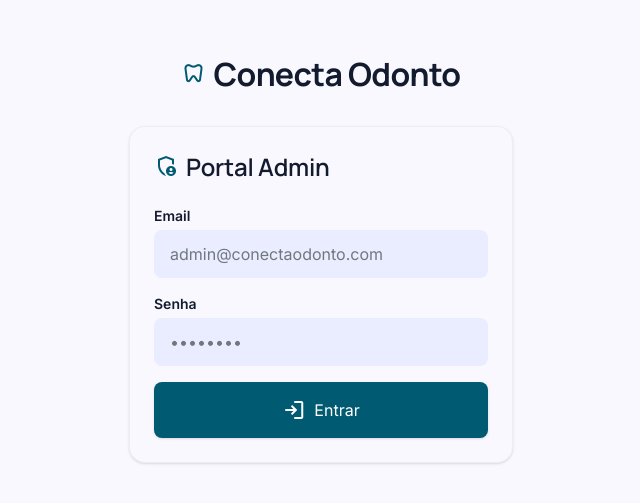
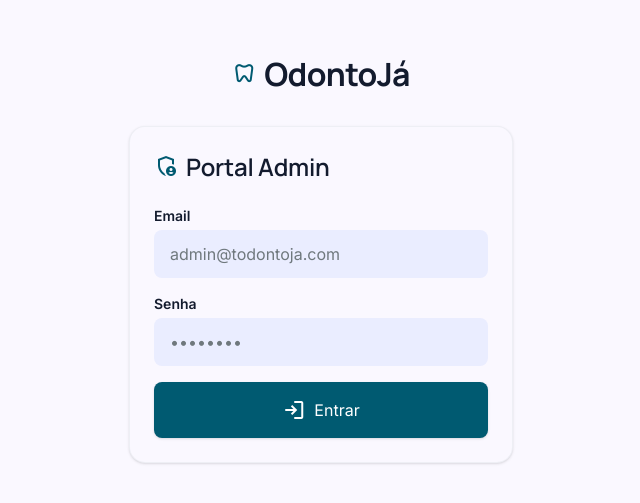
Before and after one commit to gabrielstrob/UPX5_AgilizaSaude, a React (Vite) app in the folder frontend-app/: page /login in a window 1280 px wide. Shown: the part 141-644 px from the top of the page, without its empty margins (319-959 px from the left). Built offline with nearby package versions, Linux system fonts and the light colour scheme; no server answers.

Commit message:
Fix: Melhorias diversas no Layout e UI

```diff
--- a/frontend-app/index.html
+++ b/frontend-app/index.html
@@ -6,7 +6,7 @@
     <meta name="viewport" content="width=device-width, initial-scale=1.0" />
     <link href="https://fonts.googleapis.com/css2?family=Inter:wght@400;600&family=Manrope:wght@600;700&display=swap" rel="stylesheet"/>
     <link href="https://fonts.googleapis.com/css2?family=Material+Symbols+Outlined:wght,FILL@100..700,0..1&display=swap" rel="stylesheet"/>
-    <title>Conecta Odonto</title>
+    <title>OdontoJá</title>
   </head>
   <body>
     <div id="root"></div>
--- a/frontend-app/src/components/Layout.tsx
+++ b/frontend-app/src/components/Layout.tsx
@@ -9,7 +9,7 @@ export default function Layout() {
       <header className="fixed top-0 left-0 w-full z-50 flex justify-between items-center px-6 h-16 bg-white dark:bg-slate-950 shadow-sm dark:shadow-none border-b border-slate-100 dark:border-slate-900">
         <div className="text-cyan-700 dark:text-cyan-400 font-extrabold flex items-center gap-2">
           <span className="material-symbols-outlined" style={{ fontVariationSettings: "'FILL' 1" }}>health_and_safety</span>
-          <span className="font-manrope font-bold text-lg tracking-tight">Conecta Odonto</span>
+          <span className="font-manrope font-bold text-lg tracking-tight">OdontoJá</span>
         </div>
 
       </header>
--- a/frontend-app/src/index.css
+++ b/frontend-app/src/index.css
@@ -4,6 +4,15 @@
 @layer utilities {
   .pb-safe { padding-bottom: env(safe-area-inset-bottom, 20px); }
   .pt-safe { padding-top: env(safe-area-inset-top, 0px); }
+}
+
+.leaflet-control-attribution {
+  bottom: 72px !important;
+}
+@media (min-width: 768px) {
+  .leaflet-control-attribution {
+    bottom: 0 !important;
+  }
 }
 
 html, body {
--- a/frontend-app/src/pages/Login.tsx
+++ b/frontend-app/src/pages/Login.tsx
@@ -29,7 +29,7 @@ export default function Login() {
       <div className="w-full max-w-sm">
         <div className="flex items-center justify-center gap-2 mb-8">
           <span className="material-symbols-outlined text-primary text-[40px]">dentistry</span>
-          <h1 className="font-h1 text-h1 text-on-surface">Conecta Odonto</h1>
+          <h1 className="font-h1 text-h1 text-on-surface">OdontoJá</h1>
         </div>
 
         <div className="bg-surface rounded-2xl p-6 shadow-sm border border-outline-variant/20">
@@ -52,7 +52,7 @@ export default function Login() {
                 type="email"
                 value={email}
                 onChange={(e) => setEmail(e.target.value)}
-                placeholder="admin@conectaodonto.com"
+                placeholder="admin@todontoja.com"
                 required
                 className="w-full bg-surface-container rounded-lg px-4 py-3 outline-none focus:ring-2 focus:ring-primary text-on-surface placeholder:text-outline"
               />
--- a/frontend-app/src/pages/Mapa.tsx
+++ b/frontend-app/src/pages/Mapa.tsx
@@ -171,7 +171,7 @@ export default function Mapa() {
   };
 
   return (
-    <div className="fixed inset-0 top-16 bottom-[80px] md:bottom-0 md:left-64 z-0 bg-surface-container">
+    <div className="fixed inset-0 top-16 bottom-0 md:left-64 z-0 bg-surface-container">
       <MapContainer center={userLocation} zoom={13} zoomControl={false} style={{ height: '100%', width: '100%' }} className="leaflet-container">
         <TileLayer
           attribution='&copy; <a href="https://www.openstreetmap.org/copyright">OpenStreetMap</a> contributors'
@@ -197,7 +197,7 @@ export default function Mapa() {
       </MapContainer>
 
       {/* CEP Input */}
-      <div className="absolute top-container-padding left-container-padding z-[401] w-[min(360px,100%-2rem)] bg-surface/95 backdrop-blur-md border border-outline-variant/30 rounded-xl shadow-[0_4px_20px_rgba(0,0,0,0.08)] p-3">
+      <div className="absolute top-container-padding left-container-padding z-[401] w-[calc(100%-2rem)] max-w-[360px] max-sm:max-w-none bg-surface/95 backdrop-blur-md border border-outline-variant/30 rounded-xl shadow-[0_4px_20px_rgba(0,0,0,0.08)] p-3">
         <div className="flex items-center gap-2">
           <input
             value={cep}
@@ -222,7 +222,7 @@ export default function Mapa() {
       </div>
 
       {/* Floating Controls (Top Right) */}
-      <div className="absolute top-container-padding right-container-padding z-[400] flex flex-col gap-unit">
+      <div className="absolute top-container-padding right-container-padding max-sm:top-[132px] z-[400] flex flex-col gap-unit">
         <button
           onClick={resetToGps}
           className="w-12 h-12 bg-surface text-on-surface rounded-full shadow-[0_4px_20px_rgba(0,0,0,0.06)] flex items-center justify-center hover:bg-surface-container-low transition-colors border border-outline-variant/30"
@@ -236,7 +236,7 @@ export default function Mapa() {
 
       {/* Closest Unit Card */}
       {activeClinica && (
-        <div className="absolute bottom-container-padding left-0 w-full px-container-padding z-[400]">
+        <div className="absolute bottom-[88px] md:bottom-container-padding left-0 w-full px-container-padding z-[400]">
           <div className="bg-surface rounded-xl shadow-[0_4px_20px_rgba(0,0,0,0.08)] border border-outline-variant/20 overflow-hidden backdrop-blur-md bg-white/95">
             <div className="p-4">
               <div className="flex justify-between items-start mb-stack-sm">
@@ -247,7 +247,7 @@ export default function Mapa() {
                     {activeClinica.distancia_km} km de distância
                   </p>
                 </div>
-                <div className={`px-2 py-1 rounded text-xs font-semibold flex items-center gap-1 ${activeClinica.aberto_24h ? 'bg-surface-container-high text-primary' : 'bg-surface-container text-outline'}`}>
+                <div className={`shrink-0 px-2.5 py-1.5 rounded-full text-xs font-semibold flex items-center gap-1.5 ${activeClinica.aberto_24h ? 'bg-surface-container-high text-primary' : 'bg-surface-container text-outline'}`}>
                   <span className={`w-2 h-2 rounded-full block ${activeClinica.aberto_24h ? 'bg-primary' : 'bg-outline'}`}></span>
                   {activeClinica.aberto_24h ? '24 Horas' : 'Aberto'}
                 </div>
--- a/frontend-app/src/pages/Unidades.tsx
+++ b/frontend-app/src/pages/Unidades.tsx
@@ -67,7 +67,7 @@ export default function Unidades() {
               <div className="flex-1">
                 <div className="flex justify-between items-start mb-2">
                   <h3 className="font-h2 text-[18px] text-on-surface leading-tight pr-2">{clinica.nome}</h3>
-                  <div className={`px-2 py-1 rounded text-xs font-semibold flex items-center gap-1 shrink-0 ${clinica.aberto_24h ? 'bg-surface-container-high text-primary' : 'bg-surface-container text-outline'}`}>
+                  <div className={`px-2.5 py-1.5 rounded-full text-xs font-semibold flex items-center gap-1.5 shrink-0 ${clinica.aberto_24h ? 'bg-surface-container-high text-primary' : 'bg-surface-container text-outline'}`}>
                   <span className={`w-2 h-2 rounded-full block ${clinica.aberto_24h ? 'bg-primary' : 'bg-outline'}`}></span>
                   {clinica.aberto_24h ? '24 Horas' : 'Aberto'}
                 </div>
--- a/frontend-app/stitch_screens/detalhes.html
+++ b/frontend-app/stitch_screens/detalhes.html
@@ -3,7 +3,7 @@
 <html class="light" lang="pt-BR"><head>
 <meta charset="utf-8"/>
 <meta content="width=device-width, initial-scale=1.0" name="viewport"/>
-<title>Conecta Odonto - Unidade Detalhe</title>
+<title>OdontoJá - Unidade Detalhe</title>
 <script src="https://cdn.tailwindcss.com?plugins=forms,container-queries"></script>
 <link href="https://fonts.googleapis.com/css2?family=Inter:wght@400;600&amp;family=Manrope:wght@600;700&amp;display=swap" rel="stylesheet"/>
 <link href="https://fonts.googleapis.com/css2?family=Material+Symbols+Outlined:wght,FILL@100..700,0..1&amp;display=swap" rel="stylesheet"/>
@@ -158,7 +158,7 @@
 <header class="hidden md:flex fixed top-0 left-0 w-full z-50 justify-between items-center px-6 h-16 bg-white shadow-sm border-b border-slate-100">
 <div class="flex items-center gap-2 text-cyan-700 font-extrabold">
 <span class="material-symbols-outlined" style="font-variation-settings: 'FILL' 1;">health_and_safety</span>
-<span class="font-manrope font-bold text-lg tracking-tight">Conecta Odonto</span>
+<span class="font-manrope font-bold text-lg tracking-tight">OdontoJá</span>
 </div>
 <nav class="flex items-center gap-6">
 <a class="text-slate-500 hover:bg-slate-50 transition-colors px-3 py-2 rounded-lg flex items-center gap-2" href="#">
--- a/frontend-app/stitch_screens/mapa.html
+++ b/frontend-app/stitch_screens/mapa.html
@@ -3,7 +3,7 @@
 <html class="light" lang="pt-BR"><head>
 <meta charset="utf-8"/>
 <meta content="width=device-width, initial-scale=1.0" name="viewport"/>
-<title>Conecta Odonto - Mapa</title>
+<title>OdontoJá - Mapa</title>
 <script src="https://cdn.tailwindcss.com?plugins=forms,container-queries"></script>
 <link href="https://fonts.googleapis.com/css2?family=Inter:wght@400;600&amp;family=Manrope:wght@600;700&amp;display=swap" rel="stylesheet"/>
 <link href="https://fonts.googleapis.com/css2?family=Material+Symbols+Outlined:wght,FILL@100..700,0..1&amp;display=swap" rel="stylesheet"/>
@@ -111,7 +111,7 @@
 <header class="fixed top-0 left-0 w-full z-50 flex justify-between items-center px-6 h-16 bg-white dark:bg-slate-950 shadow-sm dark:shadow-none border-b border-slate-100 dark:border-slate-900 docked full-width top-0">
 <div class="text-cyan-700 dark:text-cyan-400 font-extrabold flex items-center gap-2">
 <span class="material-symbols-outlined" style="font-variation-settings: 'FILL' 1;">health_and_safety</span>
-<span class="font-manrope font-bold text-lg tracking-tight">Conecta Odonto</span>
+<span class="font-manrope font-bold text-lg tracking-tight">OdontoJá</span>
 </div>
 <div>
 <div class="w-8 h-8 rounded-full bg-surface-container-high flex items-center justify-center overflow-hidden border border-outline-variant">
--- a/frontend-app/stitch_screens/triagem.html
+++ b/frontend-app/stitch_screens/triagem.html
@@ -158,7 +158,7 @@
 <header class="bg-white dark:bg-slate-950 text-cyan-700 dark:text-cyan-400 font-manrope font-bold text-lg tracking-tight docked full-width top-0 border-b border-slate-100 dark:border-slate-900 shadow-sm dark:shadow-none fixed top-0 left-0 w-full z-50 flex justify-between items-center px-6 h-16">
 <div class="text-cyan-700 dark:text-cyan-400 font-extrabold flex items-center gap-2">
 <span class="material-symbols-outlined" data-icon="health_and_safety">health_and_safety</span>
-<span>Conecta Odonto</span>
+<span>OdontoJá</span>
 </div>
 <div>
 <span class="material-symbols-outlined" data-icon="account_circle">account_circle</span>
--- a/frontend-app/stitch_screens/unidades_publicas.html
+++ b/frontend-app/stitch_screens/unidades_publicas.html
@@ -107,7 +107,7 @@
 <header class="fixed top-0 left-0 w-full z-50 flex justify-between items-center px-6 h-16 bg-white dark:bg-slate-950 border-b border-slate-100 dark:border-slate-900 shadow-sm dark:shadow-none font-manrope font-bold text-lg tracking-tight">
 <div class="flex items-center gap-4">
 <span class="material-symbols-outlined text-cyan-700 dark:text-cyan-400">health_and_safety</span>
-<span class="text-cyan-700 dark:text-cyan-400 font-extrabold flex items-center gap-2">Conecta Odonto</span>
+<span class="text-cyan-700 dark:text-cyan-400 font-extrabold flex items-center gap-2">OdontoJá</span>
 </div>
 <div class="w-8 h-8 rounded-full bg-surface-container overflow-hidden flex items-center justify-center">
 <span class="material-symbols-outlined text-on-surface-variant">person</span>
```
Also changed, not shown: 2 other files (tests, documents, lock files or other folders).
